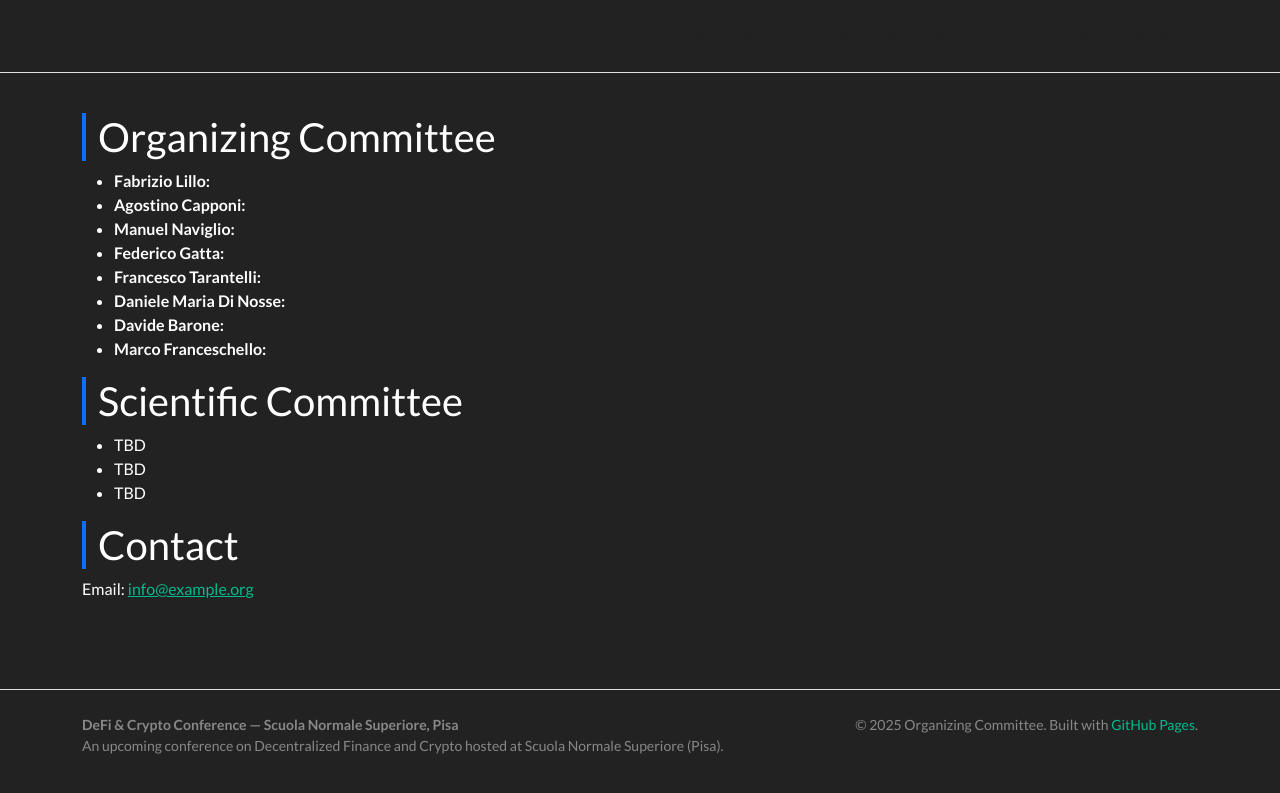
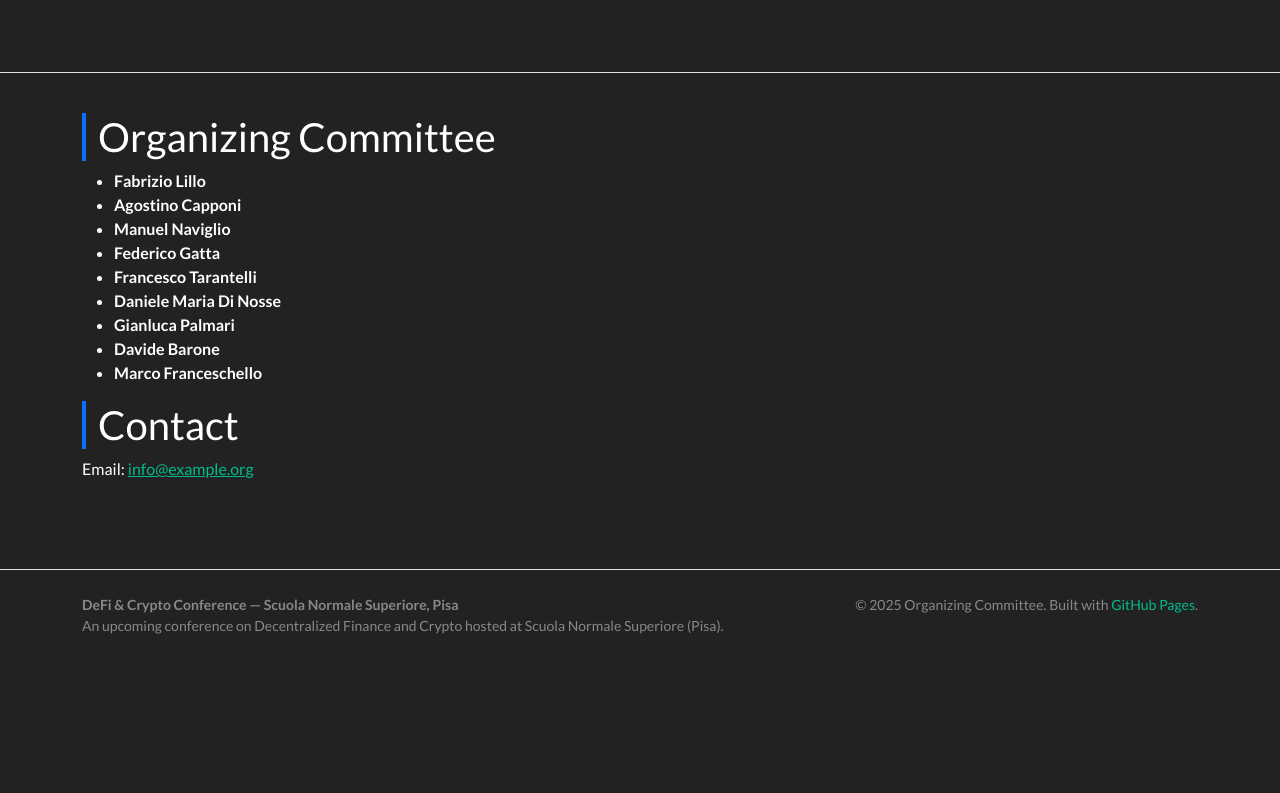
Before and after one commit to sns-defi/sns-defi.github.io, a Jekyll site: the page built from committee.md, in a window 1280 px wide. Shown: the top 793 px of the page. Built offline with Jekyll 4.4.1, drawn with Linux system fonts in a browser that asks for light colours; nearby versions of some CDN libraries.

Commit message:
commitee

```diff
--- a/committee.md
+++ b/committee.md
@@ -6,22 +6,23 @@ permalink: /committee/
 
 <h2 class="section-title">Organizing Committee</h2>
 <ul>
-  <li><strong>Fabrizio Lillo:</strong> </li>
-  <li><strong>Agostino Capponi:</strong> </li>
-  <li><strong>Manuel Naviglio:</strong> </li>
-  <li><strong>Federico Gatta:</strong> </li>
-  <li><strong>Francesco Tarantelli:</strong> </li>
-  <li><strong>Daniele Maria Di Nosse:</strong> </li>
-  <li><strong>Davide Barone:</strong> </li>
-  <li><strong>Marco Franceschello:</strong> </li>
+  <li><strong>Fabrizio Lillo</strong> </li>
+  <li><strong>Agostino Capponi</strong> </li>
+  <li><strong>Manuel Naviglio</strong> </li>
+  <li><strong>Federico Gatta</strong> </li>
+  <li><strong>Francesco Tarantelli</strong> </li>
+  <li><strong>Daniele Maria Di Nosse</strong> </li>
+  <li><strong>Gianluca Palmari</strong> </li>
+  <li><strong>Davide Barone</strong> </li>
+  <li><strong>Marco Franceschello</strong> </li>
 </ul>
 
-<h2 class="section-title">Scientific Committee</h2>
+<!-- <h2 class="section-title">Scientific Committee</h2>
 <ul>
   <li>TBD</li>
   <li>TBD</li>
   <li>TBD</li>
-</ul>
+</ul> -->
 
 <h2 class="section-title">Contact</h2>
 <p>Email: <a href="mailto:info@example.org">info@example.org</a></p>
```
